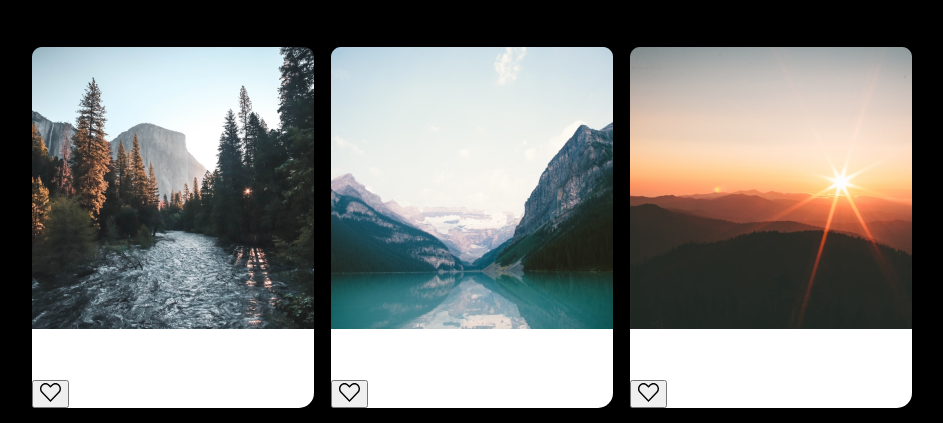
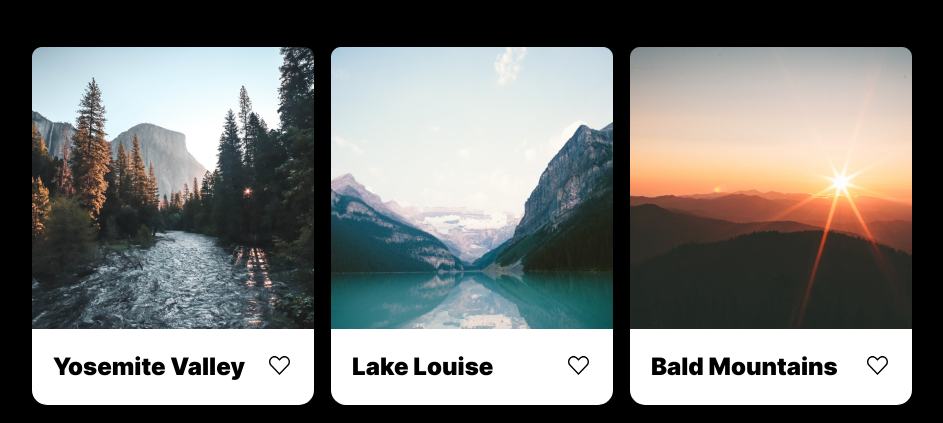
Before and after one commit to patrick-scott/web_project_4, a plain HTML site: page index.html in a window 1280 px wide. Shown: the part 304-727 px from the top of the page, without its empty margins (168-1111 px from the left). Drawn offline with Linux system fonts and the light colour scheme; files whose address does not match are found by name.

Commit message:
relative URL issues v.10

```diff
--- a/blocks/card/card.css
+++ b/blocks/card/card.css
@@ -12,12 +12,6 @@
   background-color: #FFF;
 }
 
-@import url("../blocks/card/__image/card__image.css"); /* failed to load on github pages */
-@import url("../blocks/card/__info/card__info.css");/* failed to load on github pages */
-@import url("../blocks/card/__location/card__location.css");/* failed to load on github pages */
-@import url("../blocks/card/__like-button/card__like-button.css");/* failed to load on github pages */
-
-
 
 @media screen and (max-width: 900px) {
   .card {
--- a/pages/index.css
+++ b/pages/index.css
@@ -2,6 +2,10 @@
 @import url("../vendor/fonts/fonts.css"); /* failed to load on github pages */
 
 @import url("../blocks/card/card.css");
+@import url("../blocks/card/__image/card__image.css"); /* failed to load on github pages */
+@import url("../blocks/card/__info/card__info.css");/* failed to load on github pages */
+@import url("../blocks/card/__location/card__location.css");/* failed to load on github pages */
+@import url("../blocks/card/__like-button/card__like-button.css");/* failed to load on github pages */
 
 
 @import url("../blocks/content/content.css");
```
